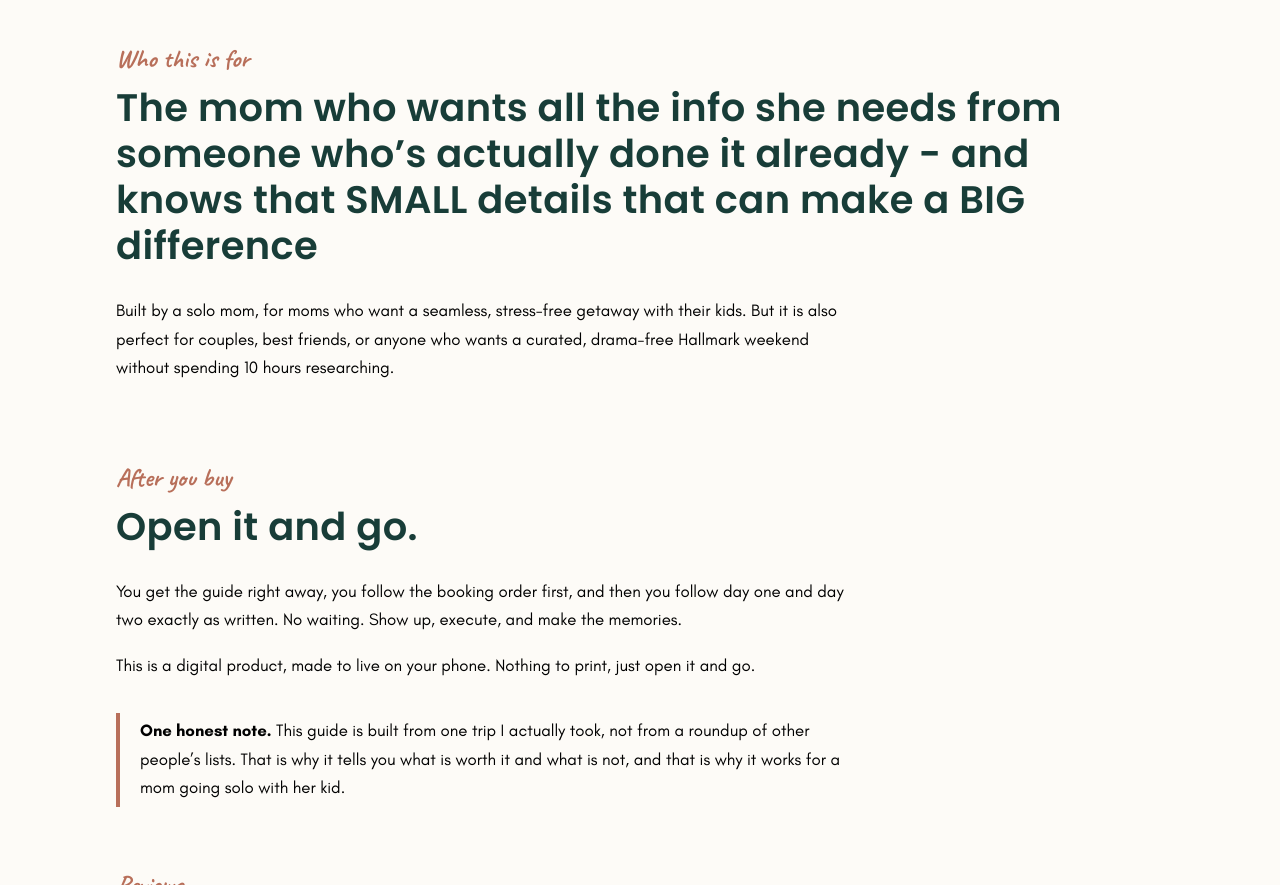
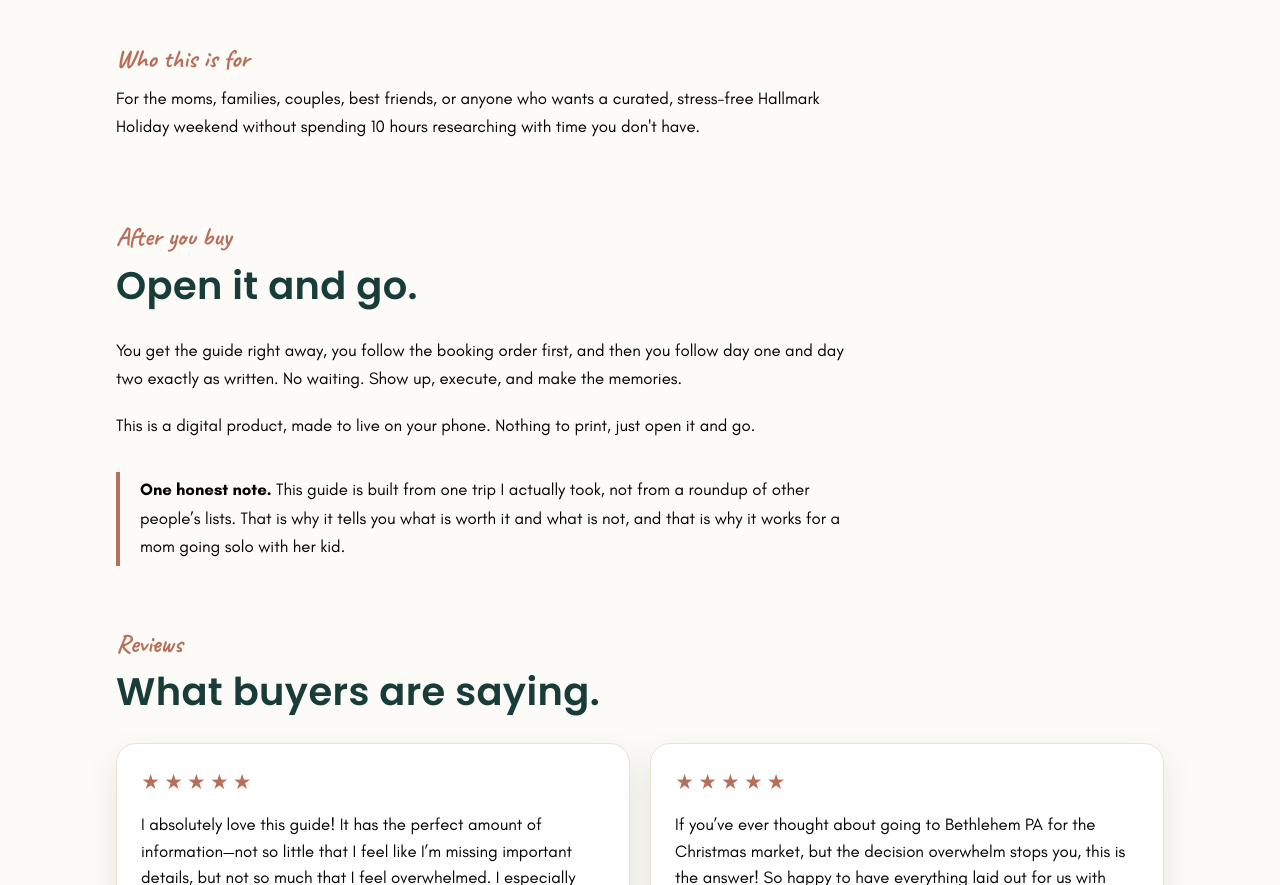
Before and after one commit to shedarestogo/shedarestogo-blog, an Eleventy site: page src/sleigh-solo.njk in a window 1280 px wide. Shown: the part 3177-4062 px from the top of the page. Built offline with nearby package versions, Linux system fonts and the light colour scheme; Eleventy itself is replaced by a stand-in of ours; files that its build step writes are made by us from their sources.

Commit message:
Revise audience description for clarity and focus
Updated the description to clarify the target audience and emphasize a stress-free experience.

```diff
--- a/src/sleigh-solo.njk
+++ b/src/sleigh-solo.njk
@@ -92,9 +92,9 @@ permalink: /sleigh-solo/
       <p>Christkindlmarkt Bethlehem runs six weekends: November 13-15, November 20-22, November 27-29, December 3-6, December 10-13, and December 17-20. It sits at PNC Plaza at SteelStacks, about 3.5 hours from Virginia. Prime weekend slots sell out, so the booking order in this guide matters.</p>
     </div>
     <p class="eyebrow" style="margin-top: 2.5rem;">Who this is for</p>
-    <h2 class="section-title">The mom who wants all the info she needs from someone who&rsquo;s actually done it already - and knows that SMALL details that can make a BIG difference</h2>
+
     <div class="sp-body">
-      <p>Built by a solo mom, for moms who want a seamless, stress-free getaway with their kids. But it is also perfect for couples, best friends, or anyone who wants a curated, drama-free Hallmark weekend without spending 10 hours researching.</p>
+      <p>For the moms, families, couples, best friends, or anyone who wants a curated, stress-free Hallmark Holiday weekend without spending 10 hours researching with time you don't have.</p>
     </div>
   </div>
 </section>
```
